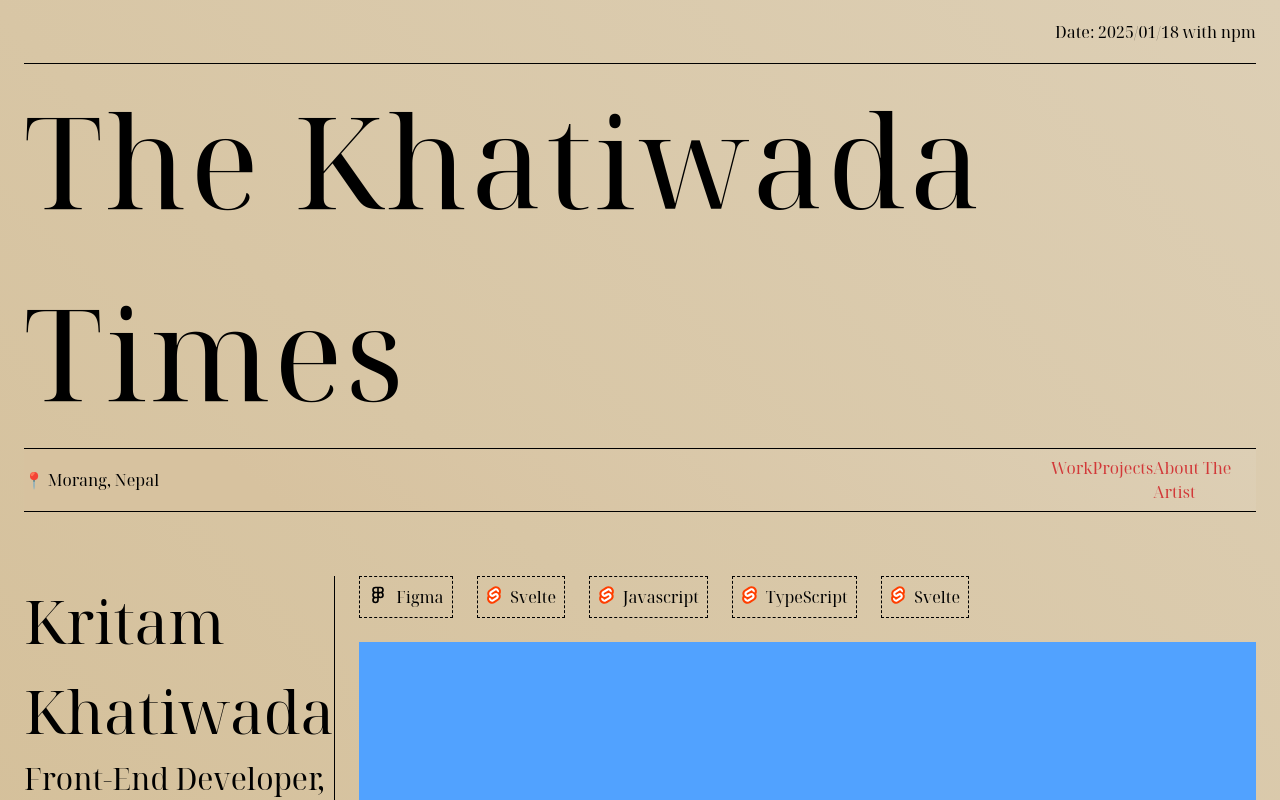
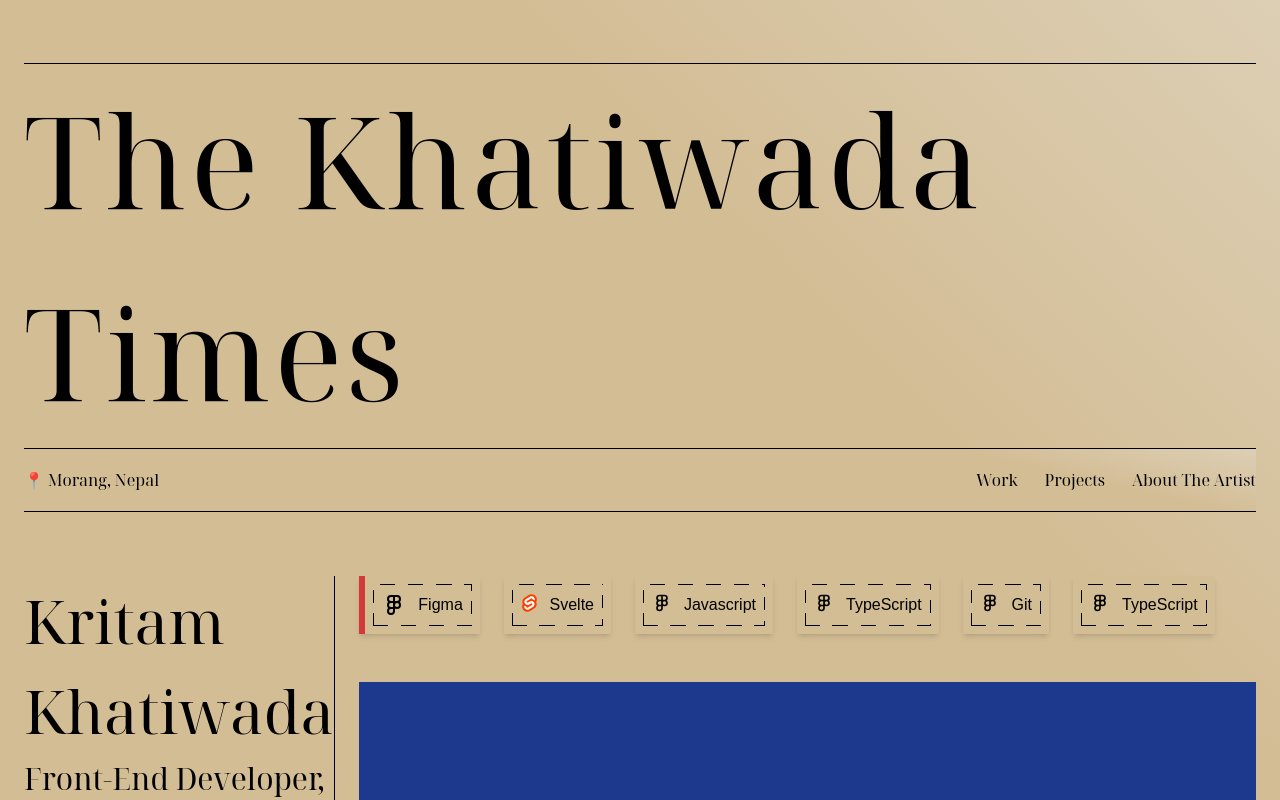
Before and after one commit to KritamKhatiwada/Portfolio, a SvelteKit app: page / in a window 1280 px wide. Shown: the top 800 px of the page. Built offline with nearby package versions, Linux system fonts and the light colour scheme.

Commit message:
finished skeleton

```diff
--- a/package.json
+++ b/package.json
@@ -37,5 +37,8 @@
 		"typescript": "^5.0.0",
 		"vite": "^6.2.5",
 		"vitest": "^3.0.0"
+	},
+	"dependencies": {
+		"@fontsource-variable/inter": "^5.2.5"
 	}
 }
--- a/src/app.css
+++ b/src/app.css
@@ -4,10 +4,11 @@
 /* @plugin '@tailwindcss/forms';
 @plugin '@tailwindcss/typography'; */
 
+
 :root {
 	--font-body:
 		"Noto Serif Display", serif;
-	--font-mono: 'Fira Mono', monospace;
+	--font-mono: 'Inter Variable', sans-serif;
 	--color-bg-0: rgb(202, 216, 228);
 	--color-bg-1: hsl(209, 36%, 86%);
 	--color-bg-2: hsl(224, 44%, 95%);
@@ -27,7 +28,7 @@ body {
 	background-color: var(--color-bg-1);
 	background-size: 100vw 100vh;
 	background: rgb(221,207,181);
-background: linear-gradient(225deg, rgba(221,207,181,1) 0%, #D3BD95 67%);
+background: linear-gradient(225deg, #DDCFB5 0%, #D3BD95 20%);
 }
 
 h1,
@@ -41,11 +42,13 @@ p {
 }
 
 a {
-	color: var(--color-theme-1);
+
+
 	text-decoration: none;
 }
 
 a:hover {
+	color: var(--color-theme-1);
 	text-decoration: underline;
 }
 
@@ -81,7 +84,7 @@ pre {
 input,
 button {
 	font-size: inherit;
-	font-family: inherit;
+	font-family: var(--font-mono);
 }
 
 button:focus:not(:focus-visible) {
@@ -105,3 +108,8 @@ button:focus:not(:focus-visible) {
 	width: 1px;
 	white-space: nowrap;
 }
+
+.custom-dashed-border {
+	border: 1.5px dashed transparent;
+	border-image: repeating-linear-gradient(40deg, #000 0 10px, transparent 8px 18px) 1;
+  }
--- a/src/routes/+layout.svelte
+++ b/src/routes/+layout.svelte
@@ -8,10 +8,10 @@
 <div class="app px-6 relative">
 	<div class="select-none ">
 		<div class="border-b-1 h-16 flex items-center justify-end">
-			<p>	Date: 2025/01/18 with npm  </p>
+			<!-- <p>	Date: 2025/01/18 with npm  </p> -->
 			</div>
 			<div class=" flex align-middle justify-center">
-				<p class="lg:text-9xl md:text-7xl sm:text-6xl tracking-wide">The Khatiwada Times</p>
+				<p class="lg:text-9xl md:text-7xl sm:text-6xl  tracking-wide">The Khatiwada Times</p>
 			</div>
 	</div>
 
--- a/src/routes/+page.svelte
+++ b/src/routes/+page.svelte
@@ -7,36 +7,34 @@
 
 <svelte:head>
 	<title>Home</title>
-	<meta name="description" content="Svelte demo app" />
+	<meta name="description" content="home" />
 </svelte:head>
 <div class="flex px-0">
-	<div class="w-90 border-r-1">
-		<p class="text-6xl">Kritam Khatiwada</p>
+	<div class="w-[30%] border-r-1">
+		<p class="text-6xl ">Kritam Khatiwada</p>
 		<p class="text-3xl text-left"> Front-End Developer, UI/UX Desiginer, and High School Student	from Morang, Nepal</p>
 	</div>
-	<div class="w-full ml-6 flex-col">
-		<div class=" mb-6 flex flex-row gap-6">
-			<div class="flex ">
-				<div  class="p-2 border-1 border-dashed flex ">
-					<img src={figma} alt="figma" class="h-5 mr-2" /> Figma </div>
+	<div class=" ml-6 flex flex-col w-full gap-y-12">
+		<div class="flex-row flex items-center  gap-x-6 text-base">
+		<button class=" p-2 bg-[#D3BD95] border-l-6 border-[#D23939] border-solid shadow-md ">
+			<div class="p-2 flex flex-row custom-dashed-border  gap-3"><img src={figma} alt="figma" class="h-6 " />Figma</div></button>
+		<button class=" p-2  bg-[#D3BD95] shadow-md">
+			<div class="p-2 flex flex-row custom-dashed-border gap-3"><img src={sveltelogo} alt="svelte" class="h-5 " />Svelte</div></button>
+		<button class=" p-2  bg-[#D3BD95] shadow-md">
+			<div class="p-2 flex flex-row custom-dashed-border gap-3"><img src={figma} alt="Javascript" class="h-5" />Javascript</div></button>
+		<button class=" p-2  bg-[#D3BD95] shadow-md">
+			<div class="p-2 flex flex-row custom-dashed-border gap-3"><img src={figma} alt="Typescript" class="h-5 " />TypeScript</div></button>
+		<button class=" p-2  bg-[#D3BD95] shadow-md">
+			<div class="p-2 flex flex-row custom-dashed-border gap-3"><img src={figma} alt="Git" class="h-5 " />Git</div></button>
+		<button class=" p-2  bg-[#D3BD95] shadow-md ">
+			<div class="p-2 flex flex-row custom-dashed-border gap-3"><img src={figma} alt="Typescript" class="h-5 " />TypeScript</div></button>
 			</div>
-			<div class="flex  ">
-				<div  class="p-2 border-1 border-dashed flex ">
-					<img src={sveltelogo} alt="svelte" class="h-5 mr-2" /> Svelte </div>
-			</div>
-			<div class="flex ">
-				<div  class="p-2 border-1 border-dashed flex ">
-					<img src={sveltelogo} alt="Js" class="h-5 mr-2" /> Javascript </div>
-			</div>
-			<div class="flex ">
-				<div class="p-2 border-1 border-dashed flex ">
-					<img src={sveltelogo} alt="Ts" class="h-5 mr-2" /> TypeScript </div>
-			</div>
-			<div class="flex lex-row ">
-				<div id="figma" class="p-2 border-1 border-dashed flex ">
-					<img src={sveltelogo} alt="svelte" class="h-5 mr-2" /> Svelte </div>
-			</div>
+			<!-- need to think about what to put below
+			 add logo to all
+			 decrease line height of skills/ui/ux stuff
+			 add github and email link
+			 reduce gap between figma and unk thing to add
+			 check without gradient make it fell like a newspaper-->
+			<div class="h-80 bg-blue-900"></div>
 		</div>
-		<div class="h-60 bg-blue-400"></div>
-	</div>
 </div>
--- a/src/routes/Header.svelte
+++ b/src/routes/Header.svelte
@@ -3,9 +3,9 @@
 	import logo from '$lib/images/svelte-logo.svg';
 	import github from '$lib/images/github.svg';
 </script>
-<header class="flex justify-between h-16 items-center border-t-1 border-b-1 sticky top-0 mb-16 bg-[linear-gradient(220deg,_rgba(221,207,181,1)_0%,_#D7C29F_80%)]">
+<header class=" flex justify-between h-16 items-center border-t-1 border-b-1 sticky top-0 mb-16 bg-[#D3BD95] bg-[linear-gradient(193deg,_#DDCFB5_0%,_#D3BD95_20%)]">
 	<div>📍 Morang, Nepal</div>
-	<div class="md:w-1/6 sm:w-1/3">
+	<div class=" lg:w-70 md:w-60 sm:w-1/3 ">
 		<ul class="flex flex-row justify-between">
 			<li aria-current={page.url.pathname === '/' ? 'page' : undefined}>
 				<a href="/">Work</a>
```
Also changed, not shown: 1 other file (tests, documents, lock files or other folders).
